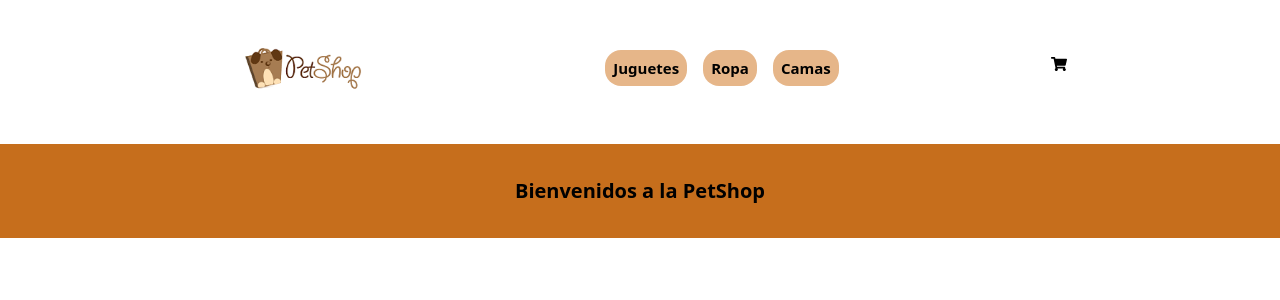
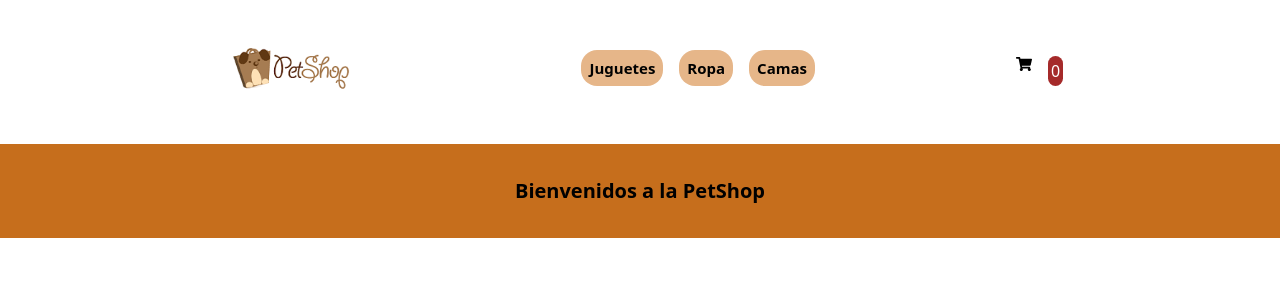
Before and after one commit to Yirlli/petShop-React, a React (Create React App) app: page / in a window 1280 px wide. Shown: the top 300 px of the page. Built offline with nearby package versions, Linux system fonts and the light colour scheme.

Commit message:
num carrito

```diff
--- a/src/App.css
+++ b/src/App.css
@@ -50,3 +50,12 @@ background-color:  rgba(211, 125, 44, 0.556);
 padding: .5rem;
 border-radius: 1rem;
 }
+
+span{
+
+  background-color: brown;
+  padding: .2rem;
+  border-radius: 2rem;
+  height: 30px;
+  color: white;
+}
--- a/src/componentes/CartWidget/CartWidget.jsx
+++ b/src/componentes/CartWidget/CartWidget.jsx
@@ -3,9 +3,10 @@ import { FaShoppingCart } from 'react-icons/fa';
 
 const CartWidget = () =>{
     return(
-        <div class="mt-14">
+        <div class="mt-14 flex ">
 
             <FaShoppingCart />
+            <span class="mx-4">0</span>
         </div>
     )
 }
```
